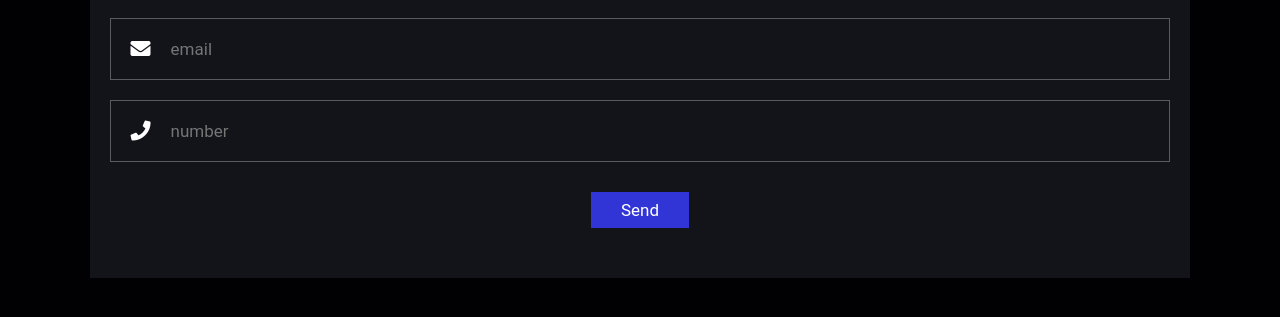
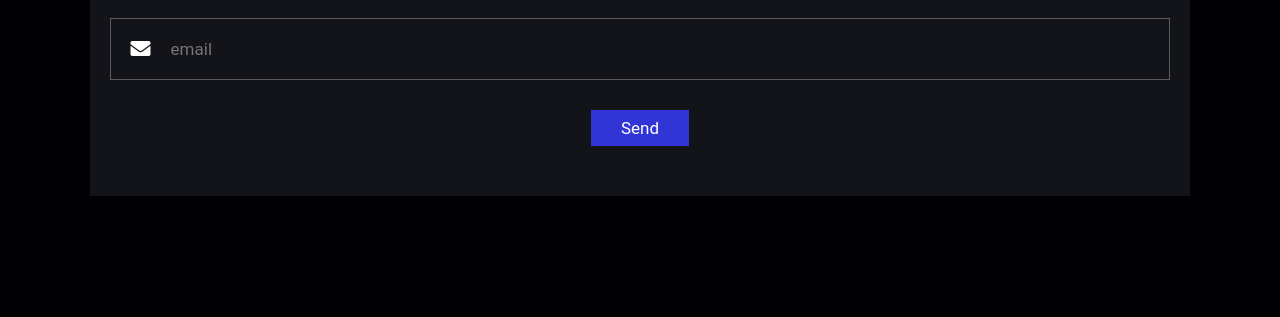
Before and after one commit to terken11/xtreme, a plain HTML site: page donate.html in a window 1280 px wide. Shown: the part 277-594 px from the top of the page. Drawn offline with nearby package versions, Linux system fonts and the light colour scheme.

Commit message:
Update donate.html

```diff
--- a/donate.html
+++ b/donate.html
@@ -60,11 +60,7 @@
         <input type="email" placeholder="email">
 
     </div>
-    <div class="inputBox">
-        <span class="fas fa-phone"></span>
-        <input type="number" placeholder="number">
 
-    </div>
     <input type="submit" value="send" class="btn">
 
 
```
